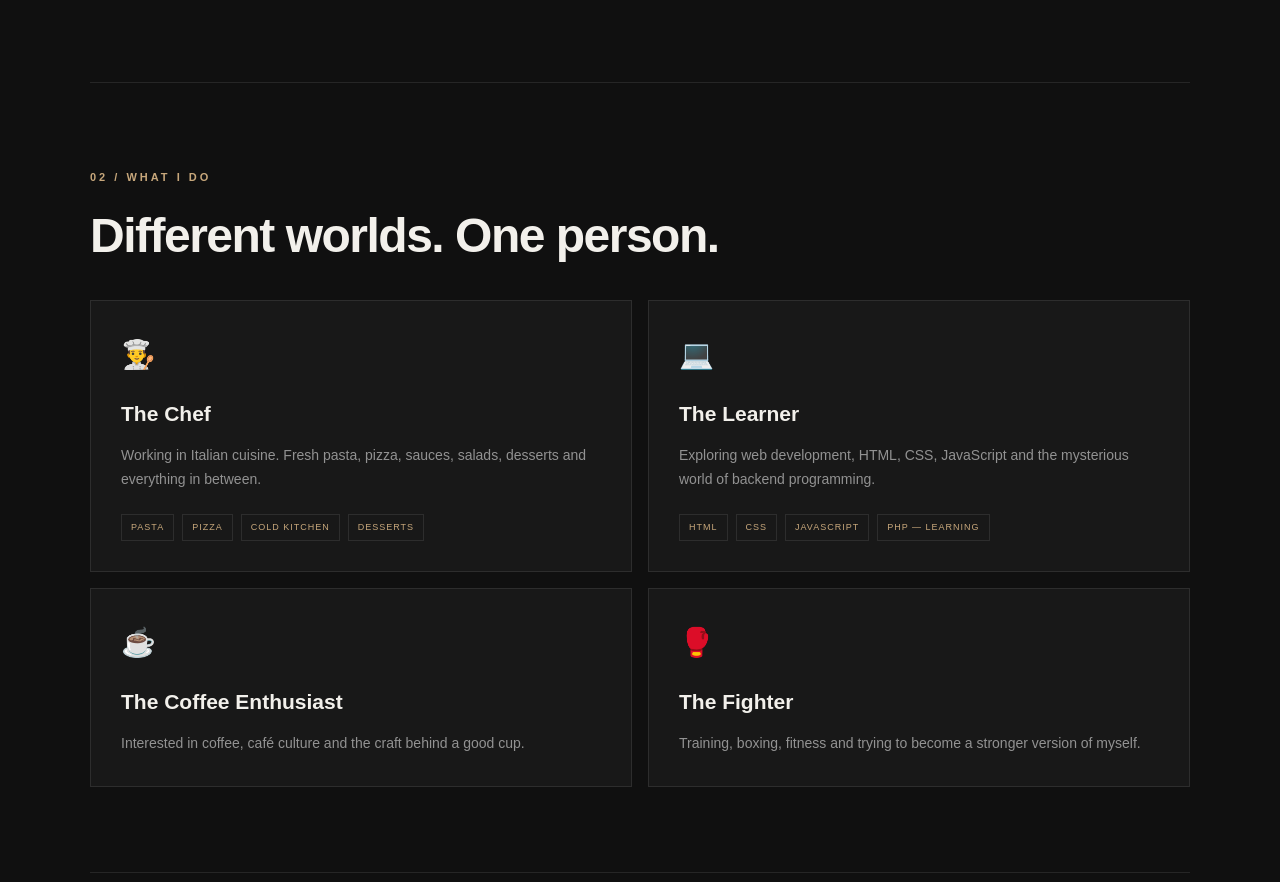
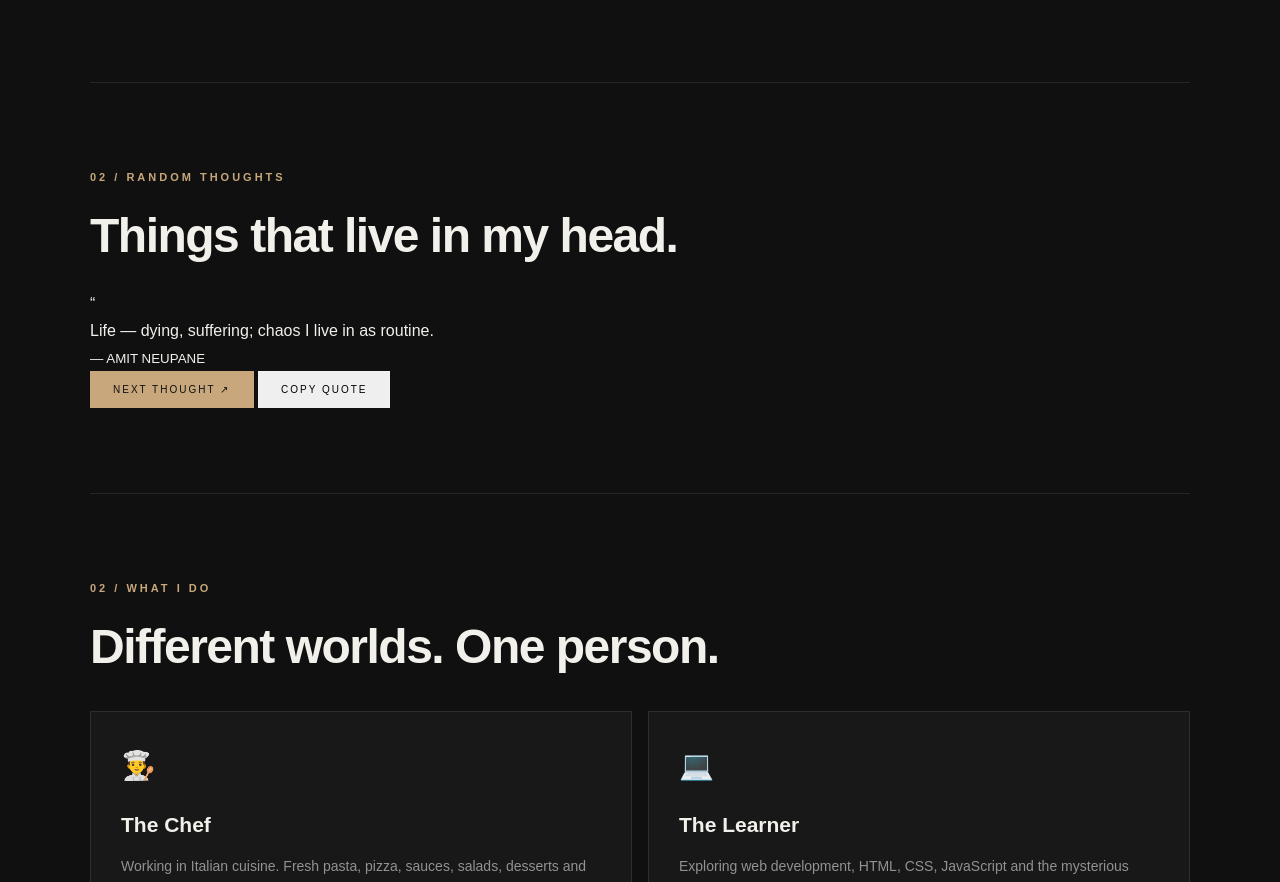
Before and after one commit to amitey-2/website, a plain HTML site: page index.html in a window 1280 px wide. Shown: the part 1145-2027 px from the top of the page. Drawn offline with Linux system fonts and the light colour scheme.

Commit message:
Update index.html

```diff
--- a/index.html
+++ b/index.html
@@ -61,6 +61,33 @@
         <small>— AMIT NEUPANE</small>
       </div>
     </section>
+
+<section id="thoughts">
+  <div class="number">02 / RANDOM THOUGHTS</div>
+  <h2>Things that live in my head.</h2>
+
+  <div class="quote-box">
+    <div class="quote-mark">“</div>
+
+    <p id="quoteText">
+      Life — dying, suffering; chaos I live in as routine.
+    </p>
+
+    <small id="quoteAuthor">— AMIT NEUPANE</small>
+
+    <div class="quote-buttons">
+      <button id="nextQuote" class="btn primary">
+        NEXT THOUGHT ↗
+      </button>
+
+      <button id="copyQuote" class="btn">
+        COPY QUOTE
+      </button>
+    </div>
+
+    <p id="copyStatus" aria-live="polite"></p>
+  </div>
+</section>
 
     <section id="skills">
       <div class="number">02 / WHAT I DO</div>
```
